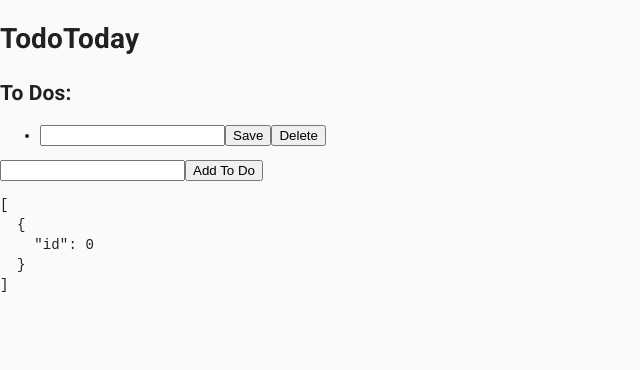
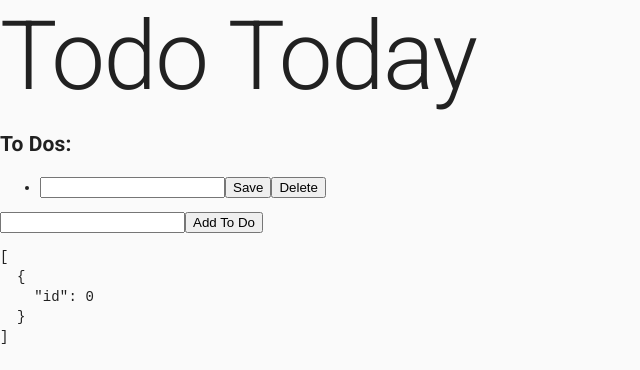
Before and after one commit to josephcarey/todotoday, a React (Create React App) app: page / in a window 1280 px wide. Shown: the top 370 px of the page, without its empty margins (0-640 px from the left). Built offline with nearby package versions, Linux system fonts and the light colour scheme; no server answers.

Commit message:
move the header into aseparate component

```diff
--- a/src/App/App.js
+++ b/src/App/App.js
@@ -8,6 +8,7 @@ import {
   MuiThemeProvider,
 } from "@material-ui/core";
 
+import Header from "../Header/Header";
 import ToDo from "../ToDo/ToDo";
 
 const theme = createMuiTheme({
@@ -86,9 +87,7 @@ const App = () => {
   return (
     <MuiThemeProvider theme={theme}>
       <CssBaseline />
-      <header>
-        <h1>TodoToday</h1>
-      </header>
+      <Header text="Todo Today" />
       <h2>To Dos:</h2>
       <ul>
         {todos.map((todo) => {
--- /dev/null
+++ b/src/Header/Header.js
@@ -0,0 +1,19 @@
+import React from "react";
+import PropTypes from "prop-types";
+
+// Material-UI
+import { Typography } from "@material-ui/core";
+
+const Header = (props) => {
+  return (
+    <header>
+      <Typography variant="h1">{props.text}</Typography>
+    </header>
+  );
+};
+
+Header.propTypes = {
+  text: PropTypes.string,
+};
+
+export default Header;
```
